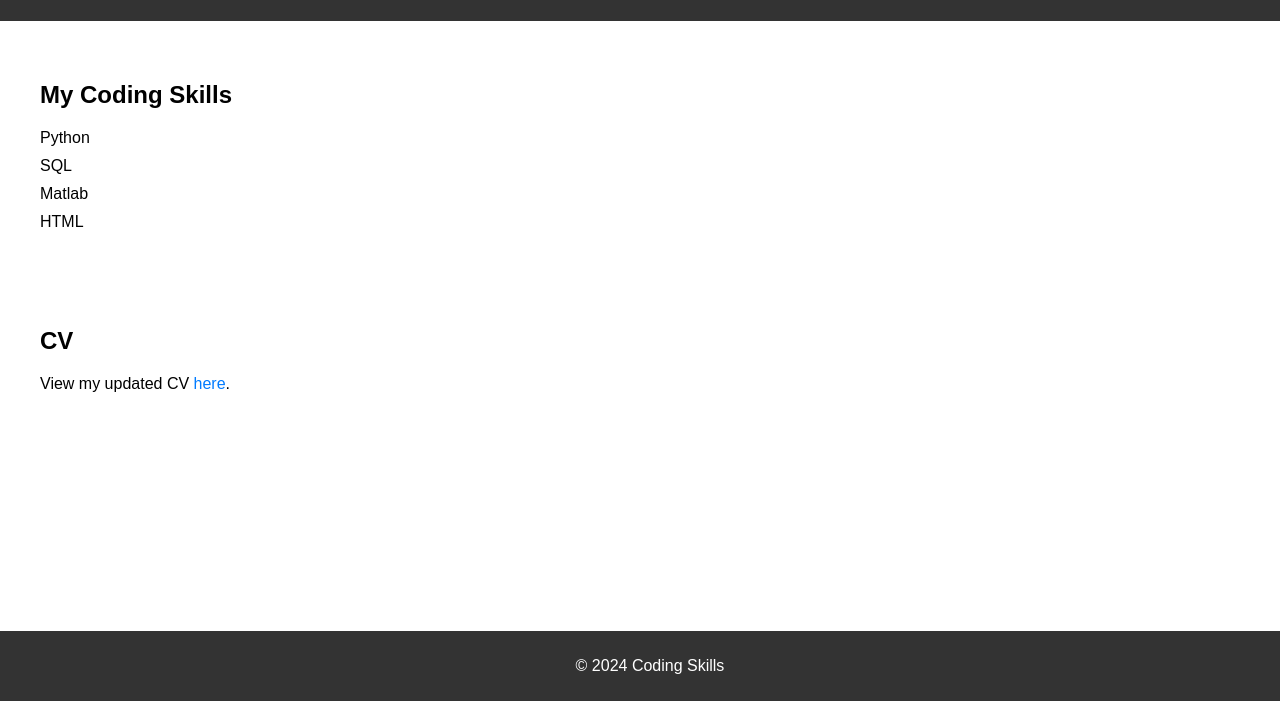
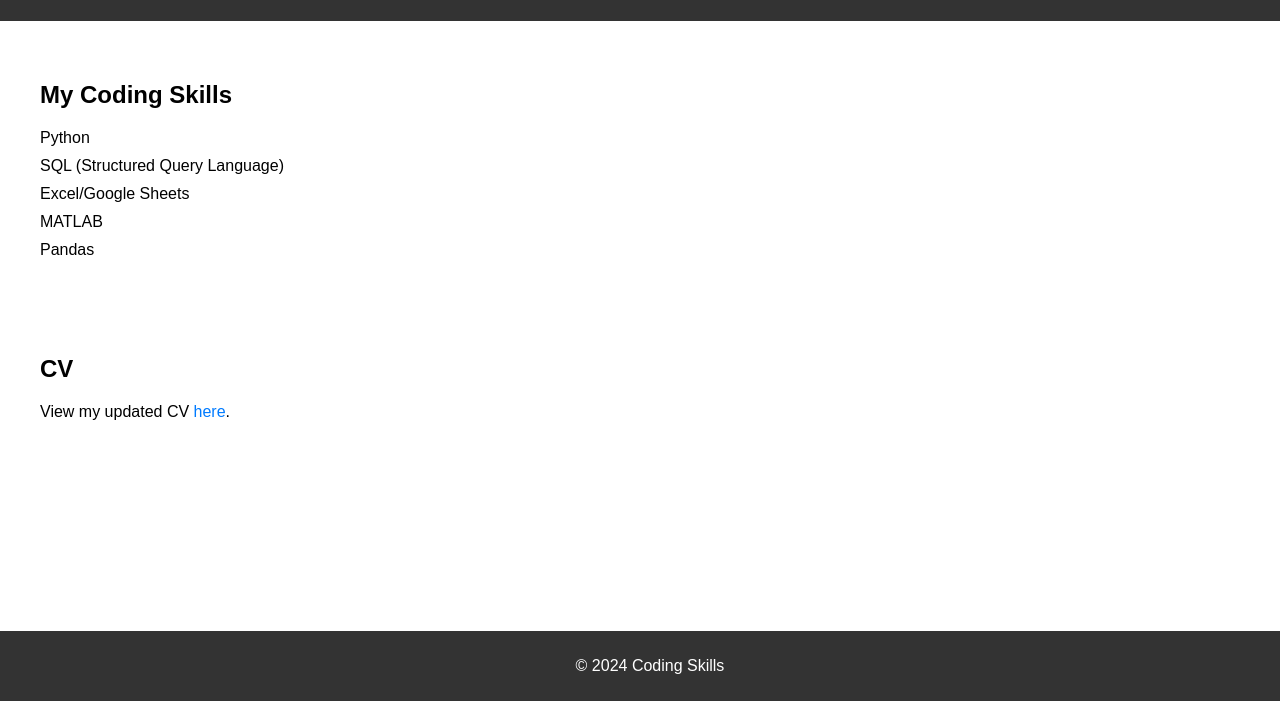
Before and after one commit to felsov/felsov.github.io, a plain HTML site: page index.html in a window 1280 px wide. Shown: the part 99-800 px from the top of the page. Drawn offline with Linux system fonts and the light colour scheme.

Commit message:
Update index.html

```diff
--- a/index.html
+++ b/index.html
@@ -55,9 +55,10 @@
     <h2>My Coding Skills</h2>
     <ul>
         <li>Python</li>
-        <li>SQL</li>
-        <li>Matlab</li>
-        <li>HTML</li>
+        <li>SQL (Structured Query Language)</li>
+        <li>Excel/Google Sheets</li>
+        <li>MATLAB</li>
+        <li>Pandas</li>
         <!-- Add more skills here -->
     </ul>
 </section>
```
